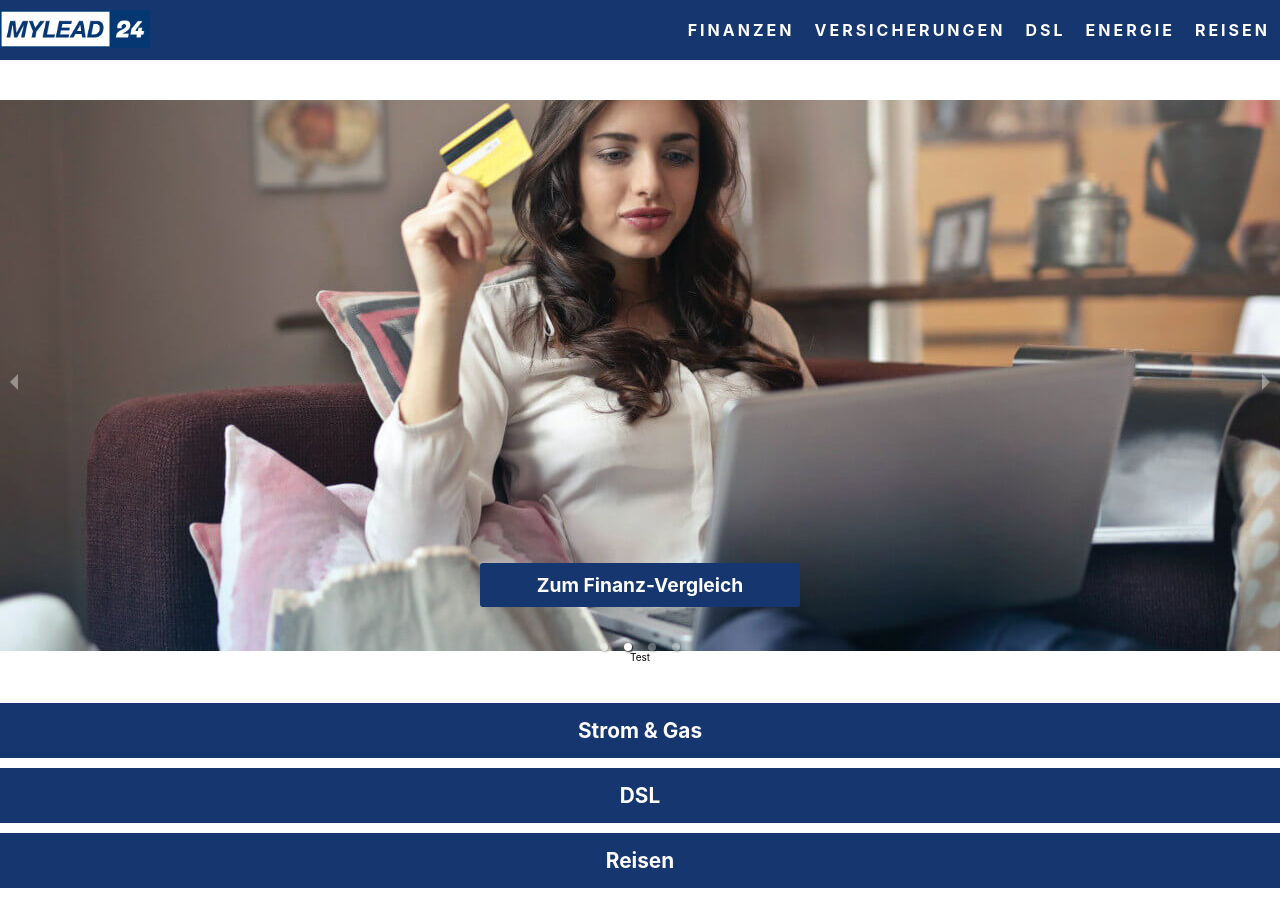
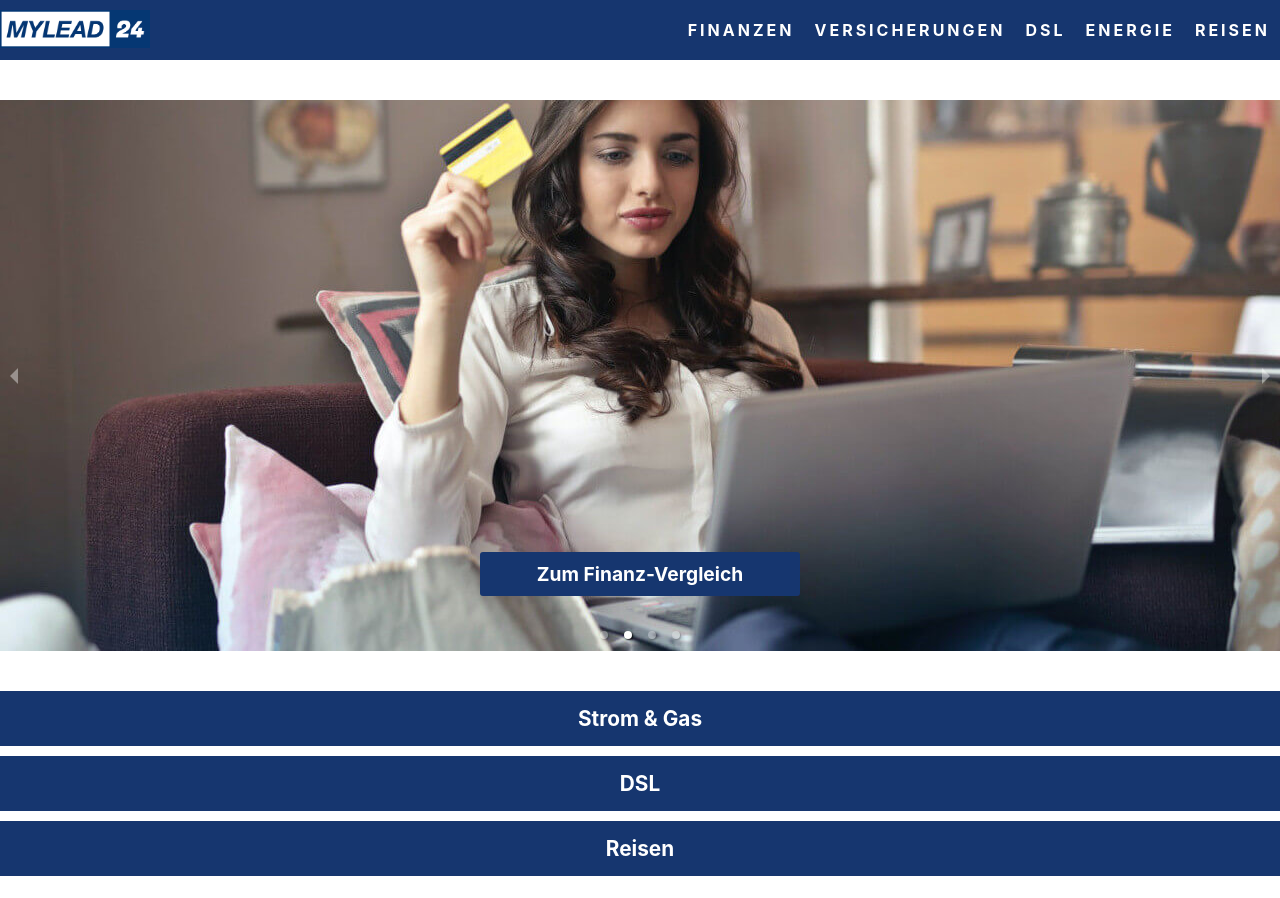
Before and after one commit to pciftci88/mylead24, a React (Create React App) app: page / in a window 1280 px wide. Built offline with nearby package versions, Linux system fonts and the light colour scheme.

Commit message:
Removed unused code

```diff
--- a/package.json
+++ b/package.json
@@ -49,6 +49,7 @@
     "@types/react-dom": "^17.0.1",
     "@types/styled-components": "^5.1.7",
     "babel-core": "^6.26.3",
+    "babel-loader": "^8.1.0",
     "babel-preset-react": "^6.24.1",
     "css-loader": "^5.2.0",
     "file-loader": "^6.2.0",
--- a/src/components/image-slider/ImageSlider.tsx
+++ b/src/components/image-slider/ImageSlider.tsx
@@ -28,7 +28,7 @@ function ImageSlider() {
                         <img src={slideTravel} alt="Finde die günstigsten Reisen und Hotels" title="Reise-Vergleich" />
                     </picture>
                     <Legend href="#">Zum Reise-Vergleich</Legend>
-                    <div>Test</div>
+
                 </div>
                 <div>
                     <picture>
@@ -36,7 +36,6 @@ function ImageSlider() {
                         <img src={slideFinance} alt="Ob Kreditkarte, Girokonto oder Kredit - hier finden Sie die besten Angebote" title="Finanz-Vergleich" />
                     </picture>
                     <Legend href="#">Zum Finanz-Vergleich</Legend>
-                    <div>Test</div>
                 </div>
                 <div>
                     <picture>
@@ -44,7 +43,6 @@ function ImageSlider() {
                         <img src={slideInternet} alt="Immer die schnellste und günstigste Verbindung im Haus mit dem DSL-Vergleich" title="DSL-Vergleich" />
                     </picture>
                     <Legend href="#">Zum DSL-Vergleich</Legend>
-                    <div>Test</div>
                 </div>
                 <div>
                     <picture>
@@ -52,7 +50,6 @@ function ImageSlider() {
                         <img src={slideInsurance} alt="" title="" />
                     </picture>
                     <Legend href="#">Zum Versicherungs-Vergleich</Legend>
-                    <div>Test</div>
                 </div>
             </Carousel>
         </Content>
```
Also changed, not shown: 1 other file (tests, documents, lock files or other folders).
